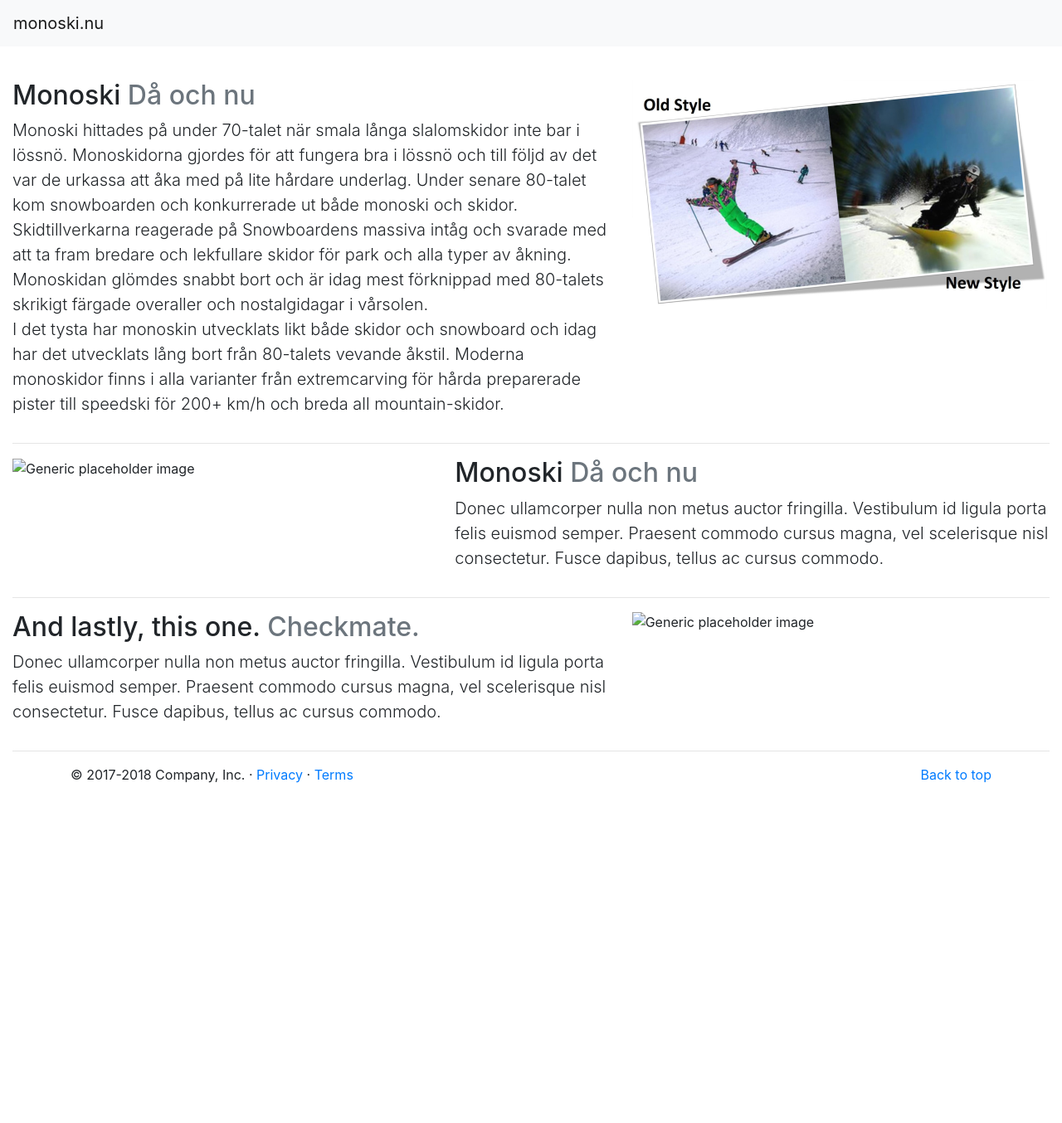
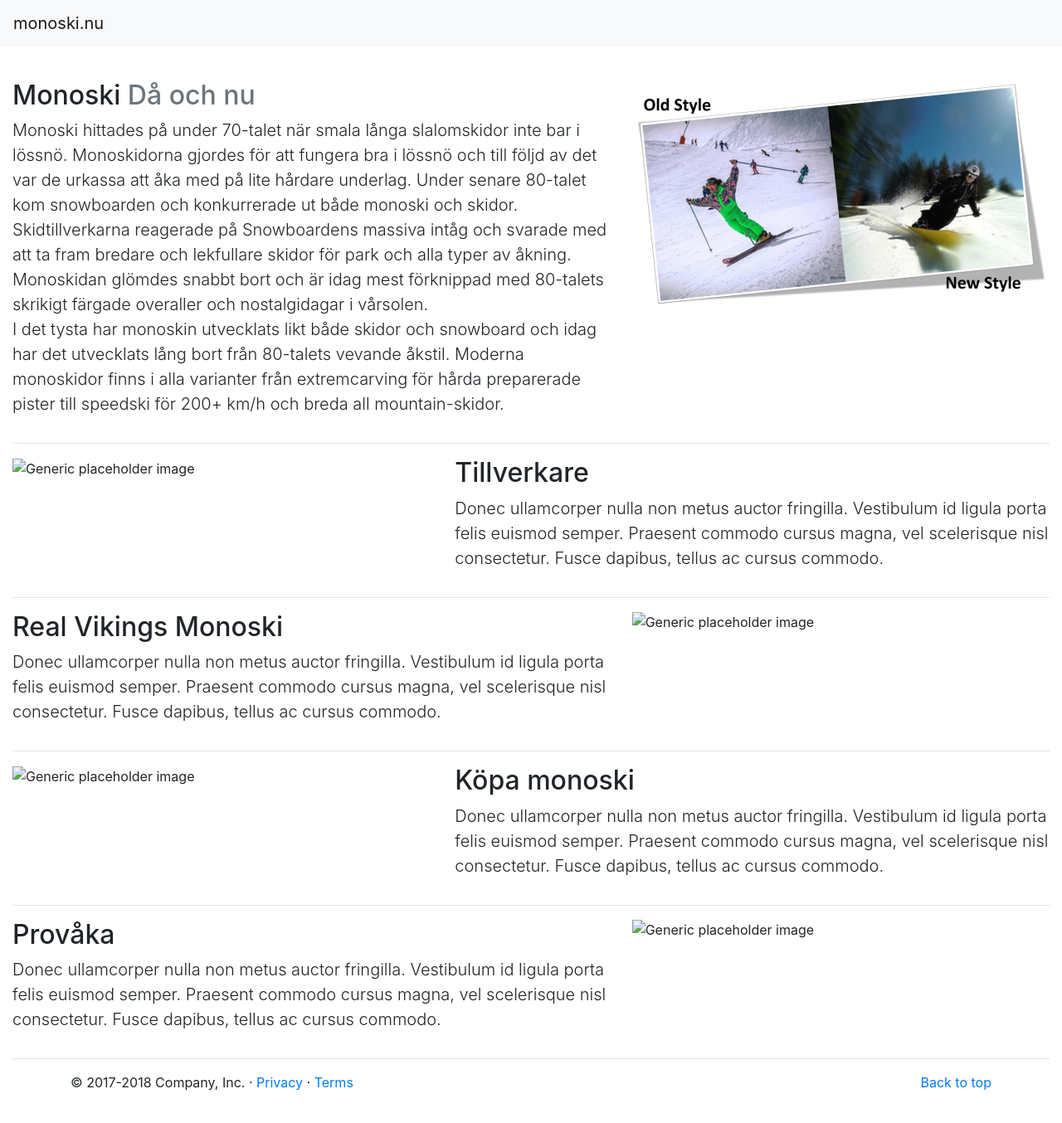
Before and after one commit to monoskinu/monoskinu.github.io, a Jekyll site: the page built from index.html, in a window 1280 px wide and 1381 px high. Shown: the top 1354 px of the window at 83% size. Built offline with Jekyll 4.4.1, drawn with Linux system fonts in a browser that asks for light colours; nearby versions of some CDN libraries.

Commit message:
lagt till rubriker

```diff
--- a/index.html
+++ b/index.html
@@ -25,7 +25,7 @@ activeMenu: none
 
         <div class="row featurette">
           <div class="col-md-7 order-md-2">
-            <h2 class="featurette-heading">Monoski <span class="text-muted">Då och nu</span></h2>
+            <h2 class="featurette-heading">Tillverkare</h2>
             <p class="lead">Donec ullamcorper nulla non metus auctor fringilla. Vestibulum id ligula porta felis euismod semper. Praesent commodo cursus magna, vel scelerisque nisl consectetur. Fusce dapibus, tellus ac cursus commodo.</p>
           </div>
           <div class="col-md-5 order-md-1">
@@ -37,7 +37,7 @@ activeMenu: none
 
         <div class="row featurette">
           <div class="col-md-7">
-            <h2 class="featurette-heading">And lastly, this one. <span class="text-muted">Checkmate.</span></h2>
+            <h2 class="featurette-heading">Real Vikings Monoski</h2>
             <p class="lead">Donec ullamcorper nulla non metus auctor fringilla. Vestibulum id ligula porta felis euismod semper. Praesent commodo cursus magna, vel scelerisque nisl consectetur. Fusce dapibus, tellus ac cursus commodo.</p>
           </div>
           <div class="col-md-5">
@@ -47,6 +47,28 @@ activeMenu: none
 
         <hr class="featurette-divider">
 
+        <div class="row featurette">
+            <div class="col-md-7 order-md-2">
+              <h2 class="featurette-heading">Köpa monoski</h2>
+              <p class="lead">Donec ullamcorper nulla non metus auctor fringilla. Vestibulum id ligula porta felis euismod semper. Praesent commodo cursus magna, vel scelerisque nisl consectetur. Fusce dapibus, tellus ac cursus commodo.</p>
+            </div>
+            <div class="col-md-5 order-md-1">
+              <img class="featurette-image img-fluid mx-auto" data-src="holder.js/500x500/auto" alt="Generic placeholder image">
+            </div>
+          </div>
+          <hr class="featurette-divider">
+
+          <div class="row featurette">
+              <div class="col-md-7">
+                <h2 class="featurette-heading">Provåka</h2>
+                <p class="lead">Donec ullamcorper nulla non metus auctor fringilla. Vestibulum id ligula porta felis euismod semper. Praesent commodo cursus magna, vel scelerisque nisl consectetur. Fusce dapibus, tellus ac cursus commodo.</p>
+              </div>
+              <div class="col-md-5">
+                <img class="featurette-image img-fluid mx-auto" data-src="holder.js/500x500/auto" alt="Generic placeholder image">
+              </div>
+            </div>
+
+            <hr class="featurette-divider">
         <!-- /END THE FEATURETTES -->
 
       </div><!-- /.container -->
```
